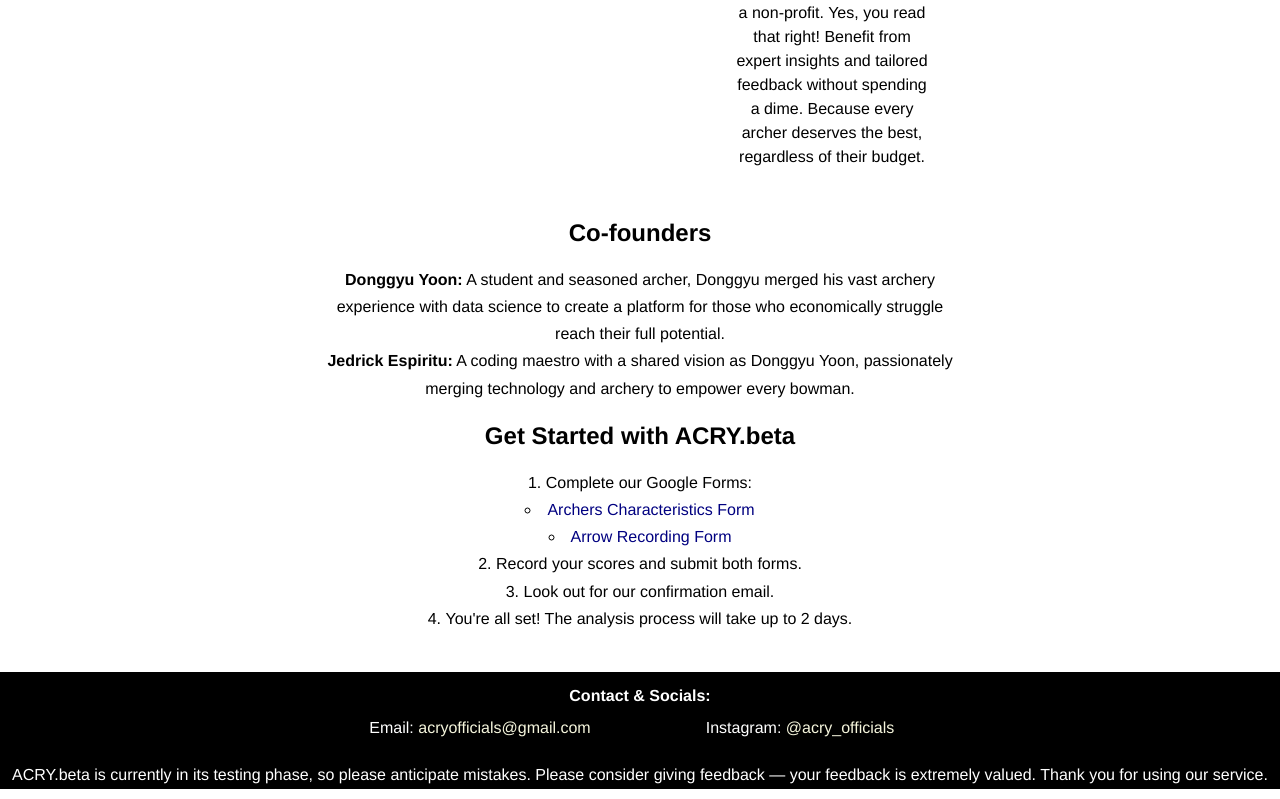
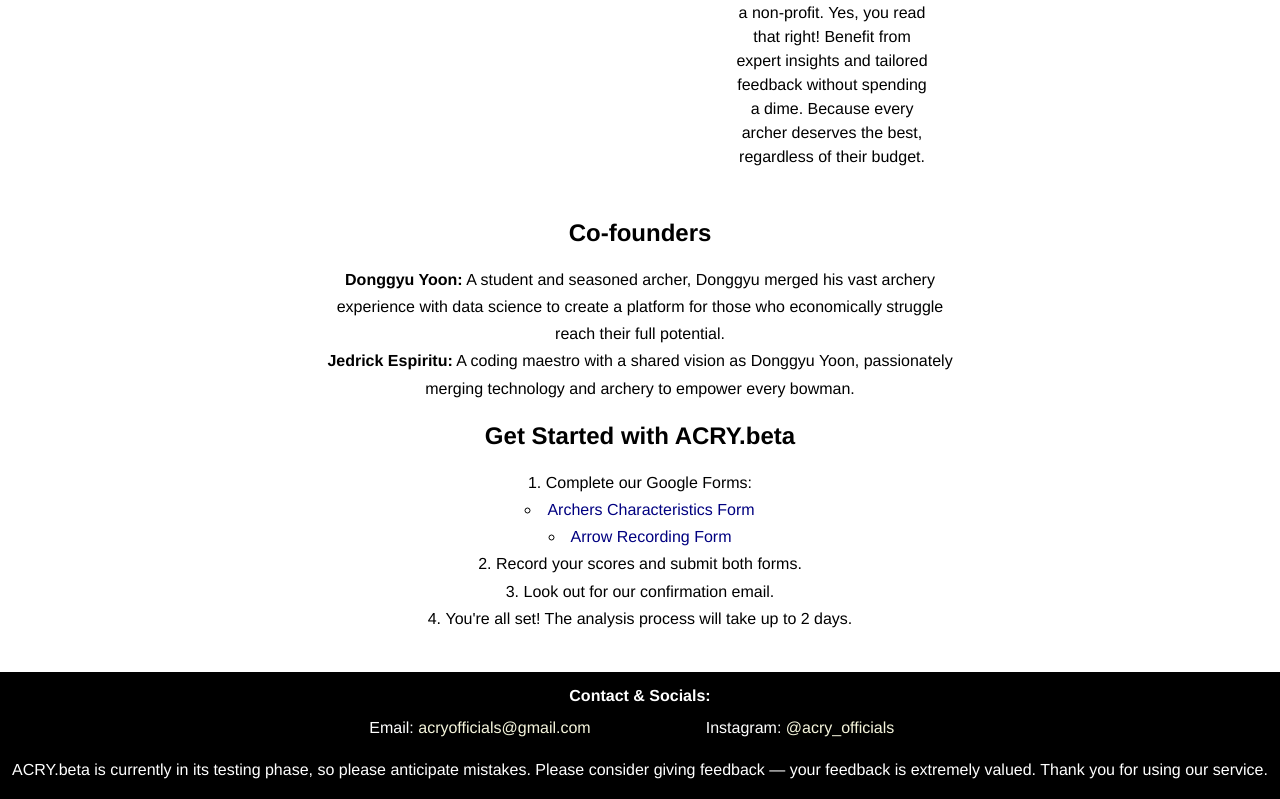
Before and after one commit to JazzJE/ACRY.beta, a plain HTML site: page index.html in a window 1280 px wide. Shown: the part 1358-2157 px from the top of the page. Drawn offline with Linux system fonts and the light colour scheme; a web font is replaced by a local one.

Commit message:
Update index.css

```diff
--- a/index.css
+++ b/index.css
@@ -83,7 +83,7 @@
     justify-content:space-around;
     align-items:center;
     background-color:black;
-    padding:5px 0 10px;
+    padding:5px 0;
 }
 
 #footer-links {
@@ -129,3 +129,7 @@
     display:flex;
     flex-direction:column;
 }
+
+#thanks {
+    padding-bottom:15px;
+}
```
